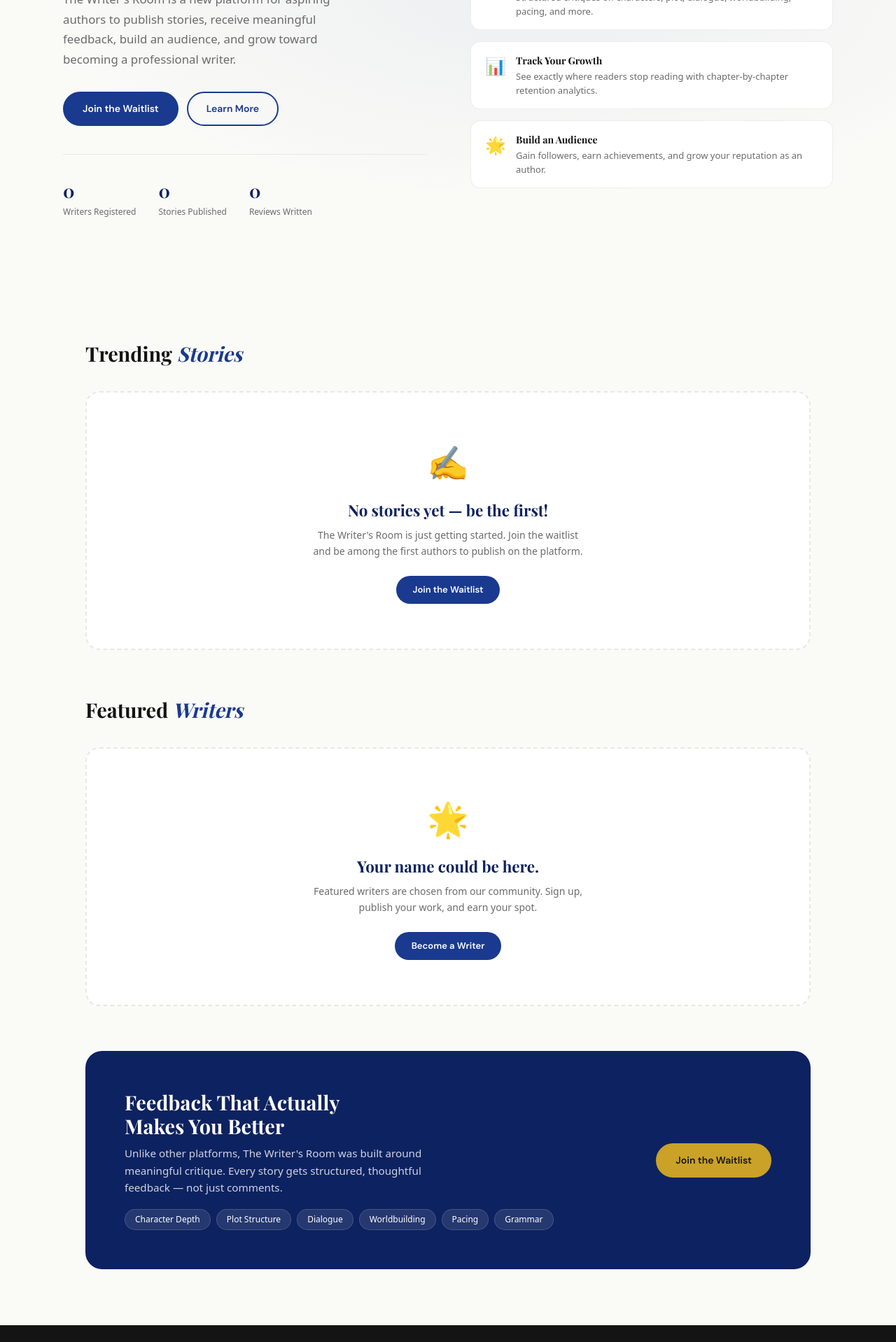
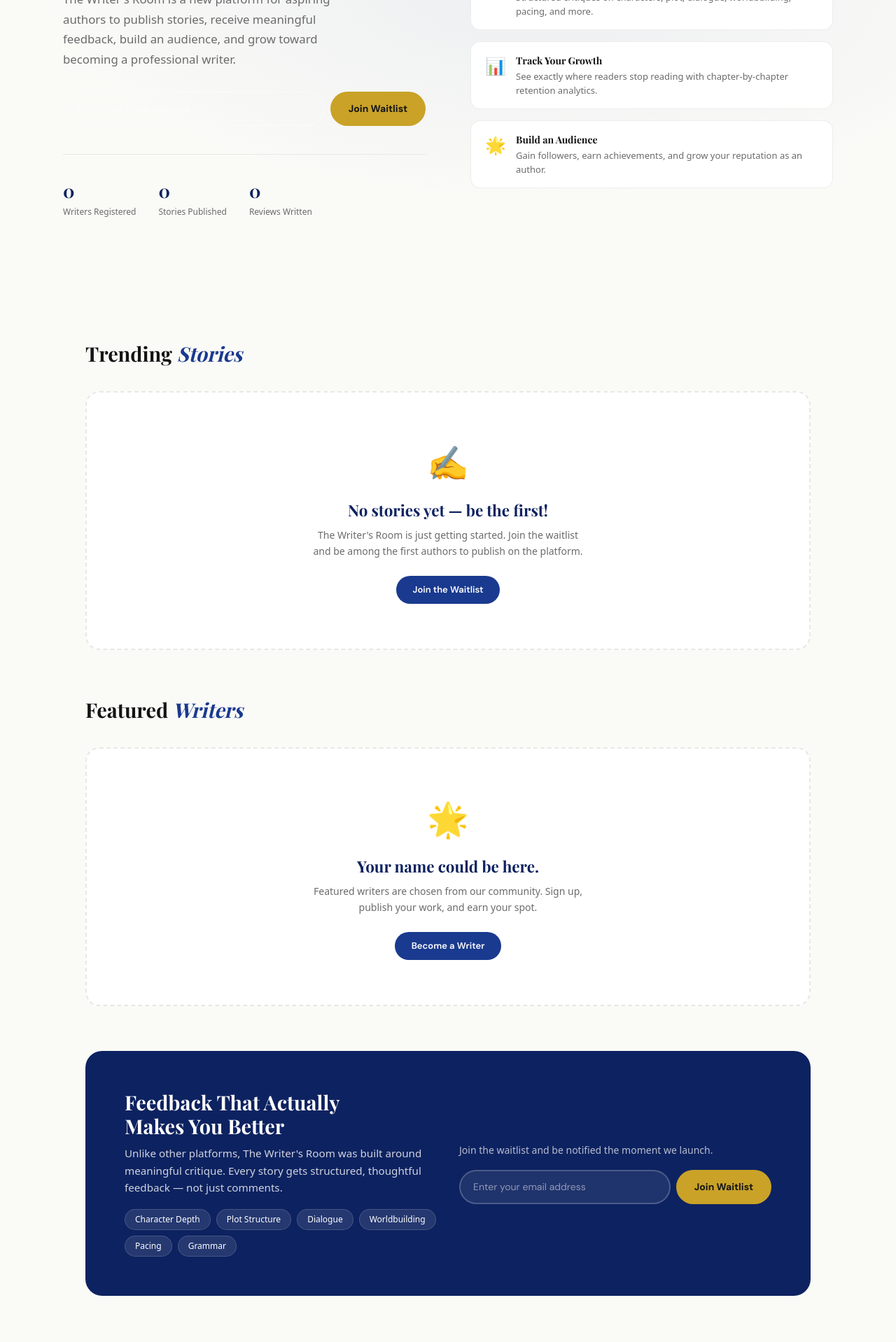
Before and after one commit to HudsonV27/Writers-Room, a Next.js app in the folder writers-room/: page / in a window 1280 px wide. Shown: the part 420-2338 px from the top of the page at 70% size. Built offline with nearby package versions, Linux system fonts and the light colour scheme; a web font is replaced by a local one.

Commit message:
add waitlist form

```diff
--- /dev/null
+++ b/writers-room/app/api/waitlist/route.ts
@@ -0,0 +1,23 @@
+import { supabase } from '@/lib/supabase'
+import { NextResponse } from 'next/server'
+
+export async function POST(request: Request) {
+  const { email } = await request.json()
+
+  if (!email || !email.includes('@')) {
+    return NextResponse.json({ error: 'Invalid email' }, { status: 400 })
+  }
+
+  const { error } = await supabase
+    .from('waitlist')
+    .insert([{ email }])
+
+  if (error) {
+    if (error.code === '23505') {
+      return NextResponse.json({ error: 'Already on the waitlist!' }, { status: 409 })
+    }
+    return NextResponse.json({ error: 'Something went wrong' }, { status: 500 })
+  }
+
+  return NextResponse.json({ success: true })
+}
--- a/writers-room/app/page.tsx
+++ b/writers-room/app/page.tsx
@@ -1,3 +1,5 @@
+import WaitlistForm from '@/components/WaitlistForm'
+
 export default function Home() {
   return (
     <>
@@ -85,22 +87,7 @@ export default function Home() {
             <p style={{ fontSize: '1.05rem', lineHeight: 1.7, color: '#6b6b6b', maxWidth: '440px', marginBottom: '2rem' }}>
               The Writer's Room is a new platform for aspiring authors to publish stories, receive meaningful feedback, build an audience, and grow toward becoming a professional writer.
             </p>
-            <div style={{ display: 'flex', gap: '12px', flexWrap: 'wrap' }}>
-              <button style={{
-                display: 'inline-flex', alignItems: 'center', gap: '8px',
-                padding: '12px 26px', borderRadius: '100px',
-                fontFamily: 'var(--font-body)', fontSize: '14px', fontWeight: 600,
-                cursor: 'pointer', background: '#1a3a8f', color: 'white', border: '2px solid #1a3a8f'
-              }}>Join the Waitlist</button>
-              <button style={{
-                display: 'inline-flex', alignItems: 'center', gap: '8px',
-                padding: '12px 26px', borderRadius: '100px',
-                fontFamily: 'var(--font-body)', fontSize: '14px', fontWeight: 600,
-                cursor: 'pointer', background: 'transparent', color: '#1a3a8f', border: '2px solid #1a3a8f'
-              }}>Learn More</button>
-            </div>
-
-            {/* REAL STATS */}
+            <WaitlistForm />
             <div style={{ display: 'flex', gap: '2rem', marginTop: '2.5rem', paddingTop: '2rem', borderTop: '1px solid #e8e8e4' }}>
               {[
                 { num: '0', label: 'Writers Registered' },
@@ -191,7 +178,7 @@ export default function Home() {
       <div style={{ padding: '0 2rem 5rem', maxWidth: '1100px', margin: '0 auto' }}>
         <div style={{
           background: '#0d2260', color: 'white', borderRadius: '24px',
-          padding: '3.5rem', display: 'grid', gridTemplateColumns: '1fr auto', gap: '2rem', alignItems: 'center'
+          padding: '3.5rem', display: 'grid', gridTemplateColumns: '1fr 1fr', gap: '2rem', alignItems: 'center'
         }}>
           <div>
             <h2 style={{ fontFamily: 'var(--font-display)', fontSize: '1.8rem', fontWeight: 700, marginBottom: '0.6rem', lineHeight: 1.2 }}>
@@ -206,12 +193,12 @@ export default function Home() {
               ))}
             </div>
           </div>
-          <button style={{
-            display: 'inline-flex', alignItems: 'center', gap: '8px',
-            padding: '12px 26px', borderRadius: '100px', flexShrink: 0,
-            fontFamily: 'var(--font-body)', fontSize: '14px', fontWeight: 600,
-            cursor: 'pointer', background: '#c9a227', color: '#141414', border: '2px solid #c9a227'
-          }}>Join the Waitlist</button>
+          <div>
+            <p style={{ fontSize: '14px', color: 'rgba(255,255,255,0.7)', marginBottom: '1rem', lineHeight: 1.6 }}>
+              Join the waitlist and be notified the moment we launch.
+            </p>
+            <WaitlistForm />
+          </div>
         </div>
       </div>
 
@@ -243,5 +230,5 @@ export default function Home() {
         </div>
       </footer>
     </>
-  );
+  )
 }
--- /dev/null
+++ b/writers-room/components/WaitlistForm.tsx
@@ -0,0 +1,83 @@
+'use client'
+
+import { useState } from 'react'
+
+export default function WaitlistForm() {
+  const [email, setEmail] = useState('')
+  const [status, setStatus] = useState<'idle' | 'loading' | 'success' | 'error' | 'duplicate'>('idle')
+
+  const handleSubmit = async () => {
+    if (!email || !email.includes('@')) return
+    setStatus('loading')
+
+    const res = await fetch('/api/waitlist', {
+      method: 'POST',
+      headers: { 'Content-Type': 'application/json' },
+      body: JSON.stringify({ email })
+    })
+
+    if (res.ok) {
+      setStatus('success')
+      setEmail('')
+    } else if (res.status === 409) {
+      setStatus('duplicate')
+    } else {
+      setStatus('error')
+    }
+  }
+
+  return (
+    <div>
+      {status === 'success' ? (
+        <div style={{
+          background: 'rgba(255,255,255,0.1)', border: '1px solid rgba(255,255,255,0.2)',
+          borderRadius: '12px', padding: '14px 20px', color: 'white',
+          fontSize: '14px', fontWeight: 500, textAlign: 'center'
+        }}>
+          🎉 You're on the list! We'll notify you when we launch.
+        </div>
+      ) : (
+        <div>
+          <div style={{ display: 'flex', gap: '8px', flexWrap: 'wrap' }}>
+            <input
+              type="email"
+              placeholder="Enter your email address"
+              value={email}
+              onChange={e => setEmail(e.target.value)}
+              onKeyDown={e => e.key === 'Enter' && handleSubmit()}
+              style={{
+                flex: 1, minWidth: '220px', padding: '12px 18px',
+                borderRadius: '100px', border: '2px solid rgba(255,255,255,0.2)',
+                background: 'rgba(255,255,255,0.08)', color: 'white',
+                fontFamily: 'var(--font-body)', fontSize: '14px', outline: 'none',
+              }}
+            />
+            <button
+              onClick={handleSubmit}
+              disabled={status === 'loading'}
+              style={{
+                padding: '12px 26px', borderRadius: '100px', border: 'none',
+                background: '#c9a227', color: '#141414',
+                fontFamily: 'var(--font-body)', fontSize: '14px', fontWeight: 700,
+                cursor: status === 'loading' ? 'not-allowed' : 'pointer',
+                opacity: status === 'loading' ? 0.7 : 1
+              }}
+            >
+              {status === 'loading' ? 'Joining...' : 'Join Waitlist'}
+            </button>
+          </div>
+          {status === 'duplicate' && (
+            <p style={{ color: '#e8c547', fontSize: '13px', marginTop: '8px', paddingLeft: '8px' }}>
+              You're already on the waitlist! 👀
+            </p>
+          )}
+          {status === 'error' && (
+            <p style={{ color: '#ff6b6b', fontSize: '13px', marginTop: '8px', paddingLeft: '8px' }}>
+              Something went wrong. Please try again.
+            </p>
+          )}
+        </div>
+      )}
+    </div>
+  )
+}
--- /dev/null
+++ b/writers-room/lib/supabase.ts
@@ -0,0 +1,6 @@
+import { createClient } from '@supabase/supabase-js'
+
+const supabaseUrl = process.env.NEXT_PUBLIC_SUPABASE_URL!
+const supabaseAnonKey = process.env.NEXT_PUBLIC_SUPABASE_ANON_KEY!
+
+export const supabase = createClient(supabaseUrl, supabaseAnonKey)
--- a/writers-room/package.json
+++ b/writers-room/package.json
@@ -9,6 +9,7 @@
     "lint": "eslint"
   },
   "dependencies": {
+    "@supabase/supabase-js": "^2.107.0",
     "next": "16.2.7",
     "react": "19.2.4",
     "react-dom": "19.2.4"
```
Also changed, not shown: 1 other file (tests, documents, lock files or other folders).
